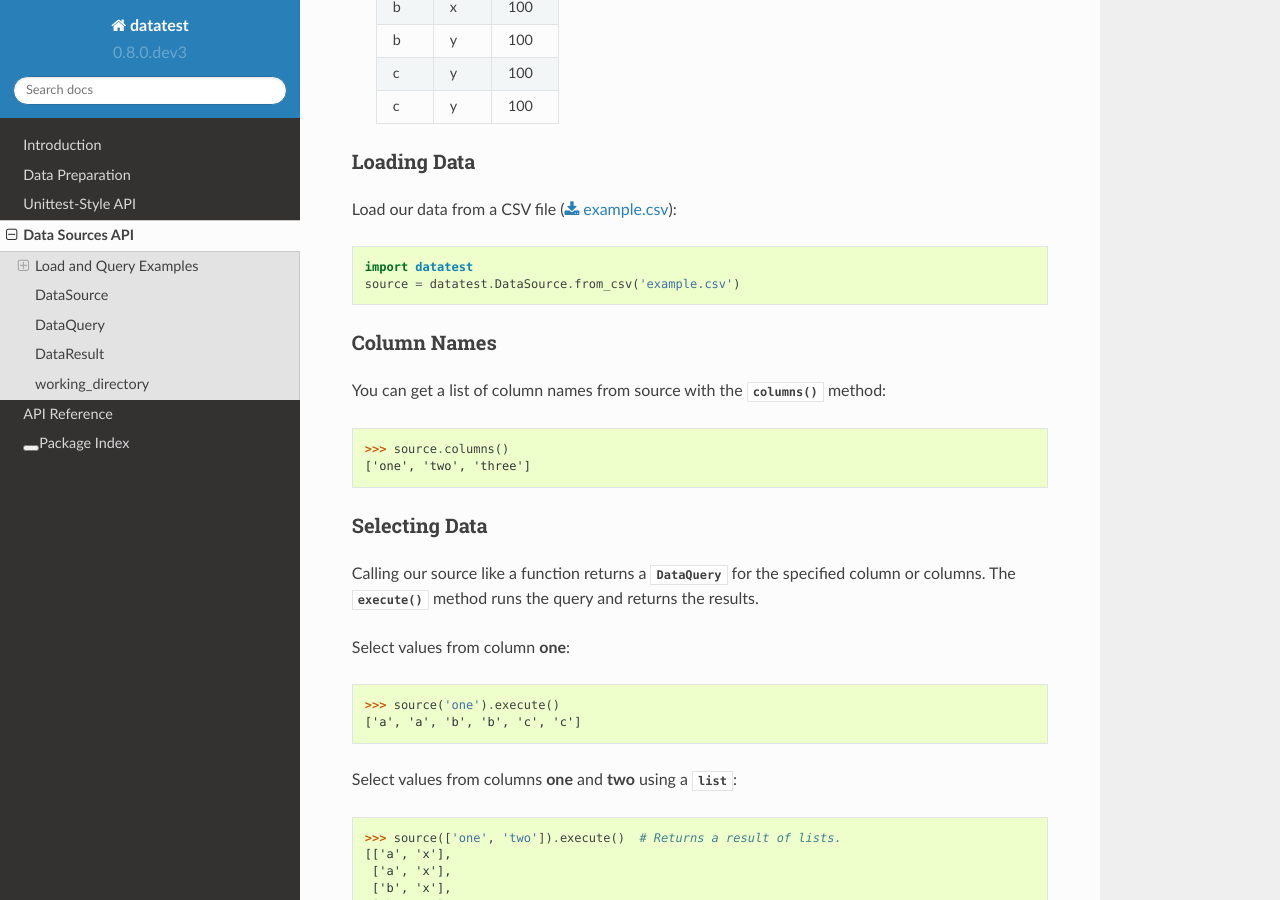
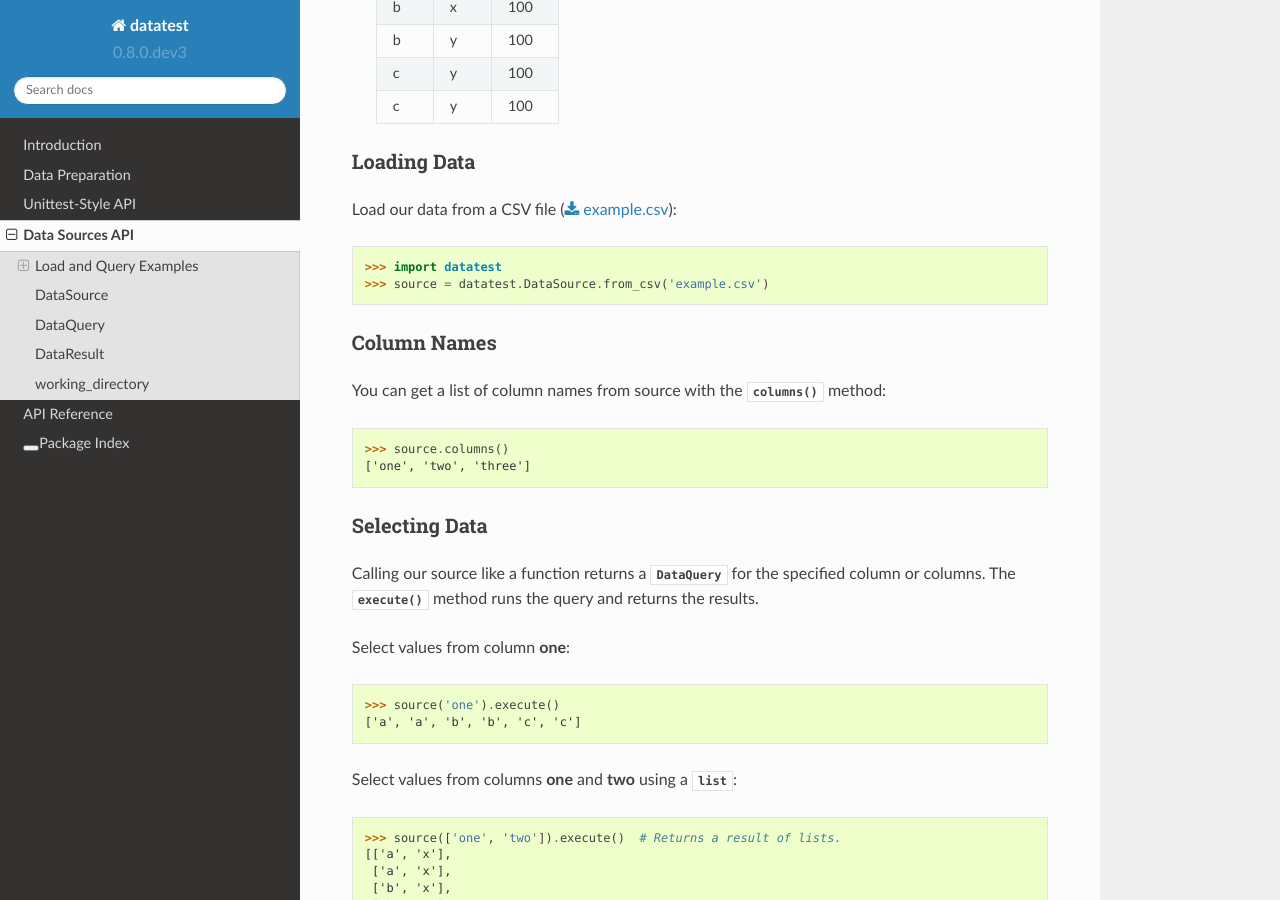
Before and after one commit to shawnbrown/datatest, a Sphinx documentation site: the page built from docs/data_sources.rst, in a window 1280 px wide and 900 px high, scrolled down 494 px. Built offline with Sphinx 7.4.7 and the Read the Docs theme 2.0.0, drawn with Linux system fonts in a browser that asks for light colours.

```diff
--- a/docs/data_sources.rst
+++ b/docs/data_sources.rst
@@ -46,8 +46,8 @@ Loading Data
 Load our data from a CSV file (:download:`example.csv
 <_static/example.csv>`)::
 
-    import datatest
-    source = datatest.DataSource.from_csv('example.csv')
+    >>> import datatest
+    >>> source = datatest.DataSource.from_csv('example.csv')
 
 
 Column Names
```
